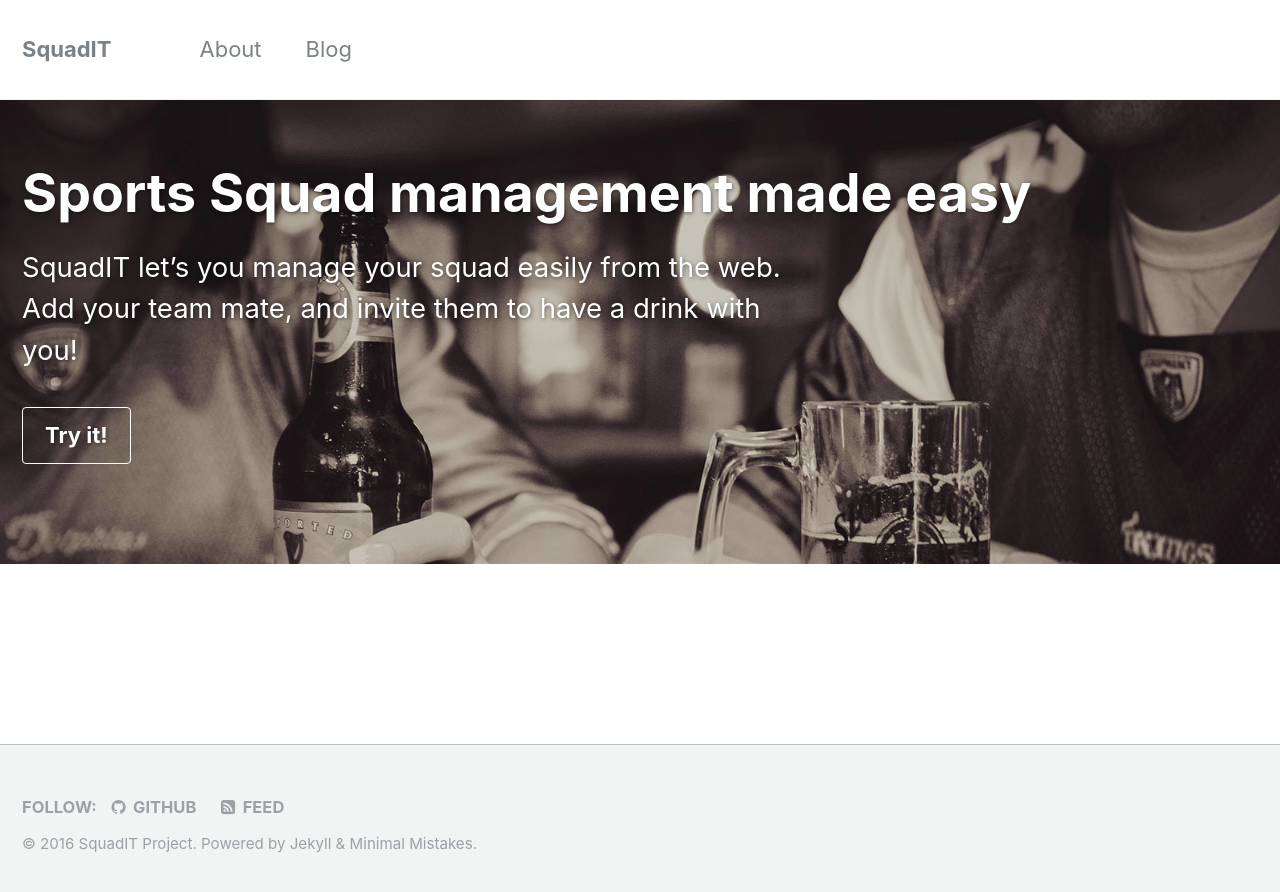
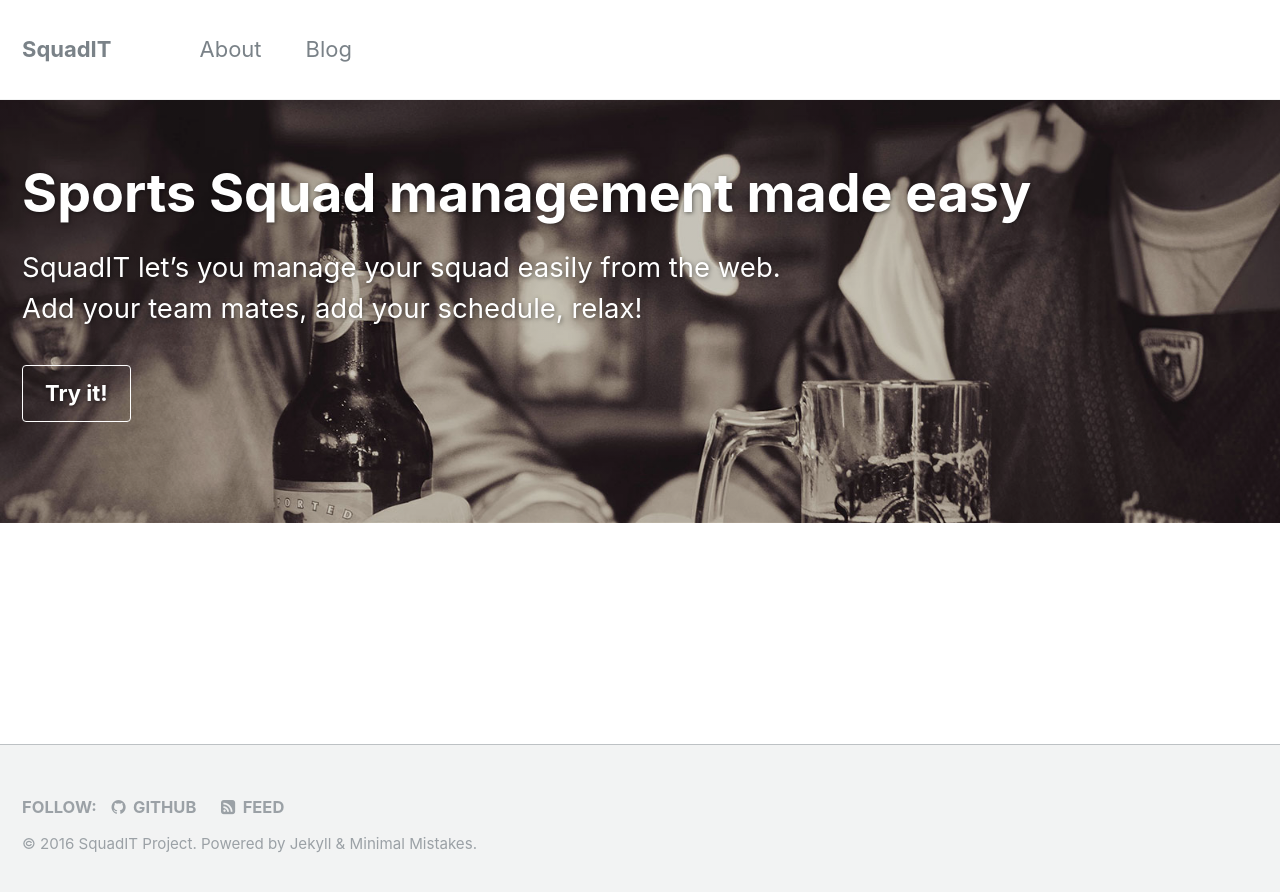
Before and after one commit to PalatinCoder/SquadIT, a Jekyll site: the page built from _pages/home.md, in a window 1280 px wide. Shown: the top 892 px of the page. Built offline with Jekyll 4.4.1, drawn with Linux system fonts in a browser that asks for light colours.

Commit message:
Update home.md

```diff
--- a/_pages/home.md
+++ b/_pages/home.md
@@ -9,5 +9,5 @@ header:
   overlay_image: header.jpg
   cta_label: "Try it!"
   cta_url: "http://squadit-service.jan-sl.de/"
-excerpt: "SquadIT let's you manage your squad easily from the web. Add your team mate, and invite them to have a drink with you!"
+excerpt: "SquadIT let's you manage your squad easily from the web. Add your team mates, add your schedule, relax!"
 ---
```
